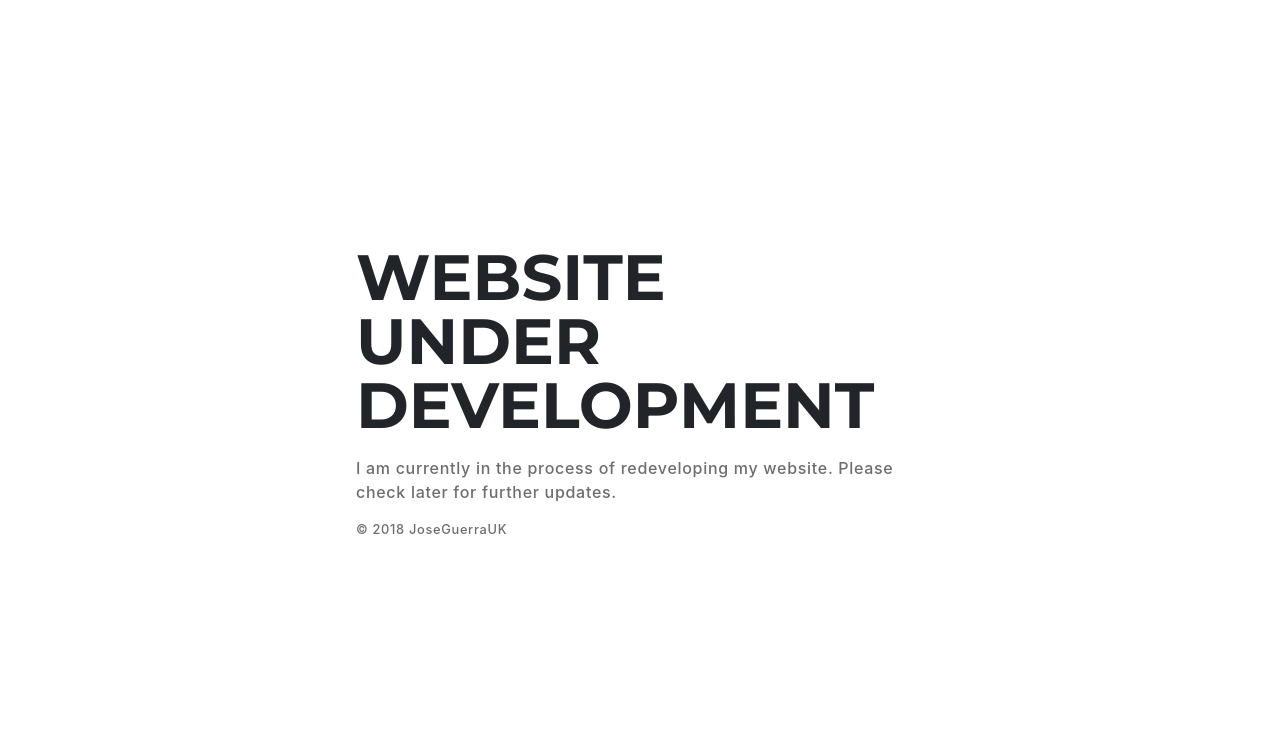
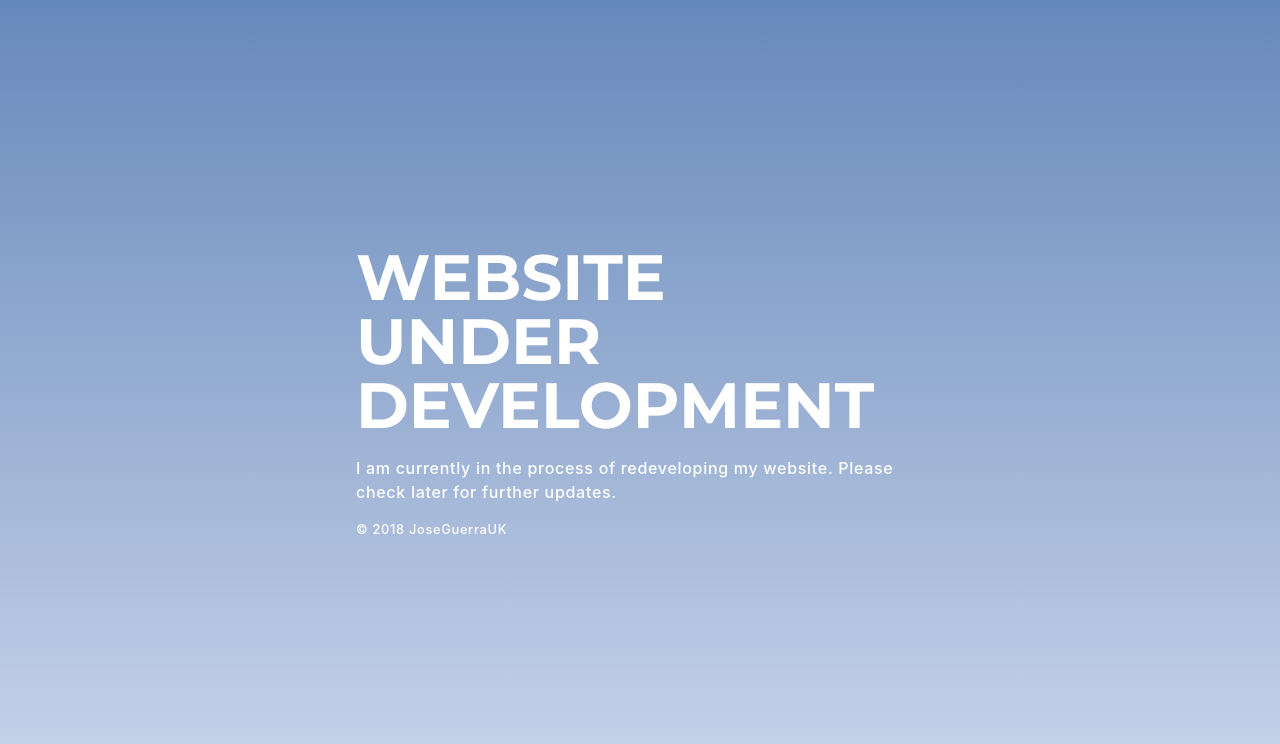
Before and after one commit to jsguerra/coming-soon, a website: page app/index.html in a window 1280 px wide. Drawn offline with Linux system fonts and the light colour scheme.

Commit message:
added background gradient, changed body color

```diff
--- a/app/scss/styles.scss
+++ b/app/scss/styles.scss
@@ -6,6 +6,10 @@ $font-family: Raleway,"Helvetica Neue","Lucida Grande",Arial,Verdana,sans-serif;
 $font-family-headings: Montserrat,"Helvetica Neue","Lucida Grande",Arial,Verdana,sans-serif;
 
 // Global Settings
+body {
+	background-image: linear-gradient(#6689bb, #cbd5eb);
+	color: white;
+}
 
 
 // Start Content
@@ -21,6 +25,7 @@ p {
 	font-weight: 500;
 	letter-spacing: 0.7px;
 	color: #6d6d6d;
+	color: white;
 }
 
 main {
```
Also changed, not shown: app/css/styles.css.
